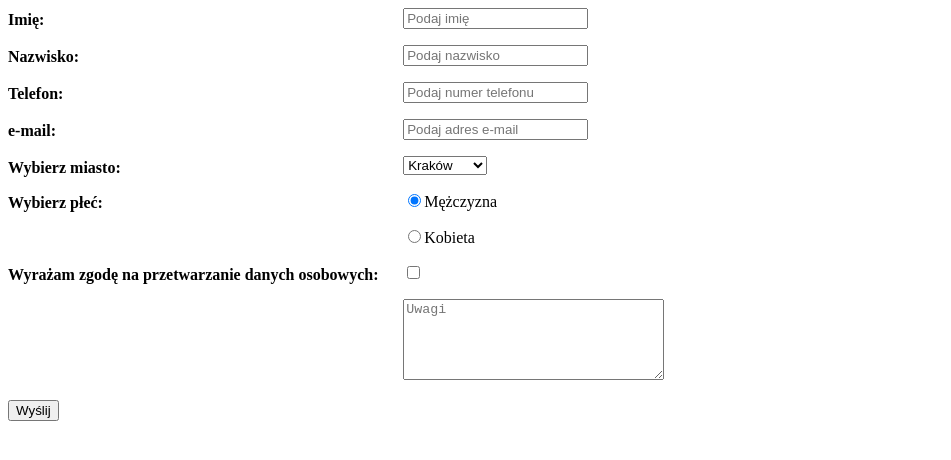
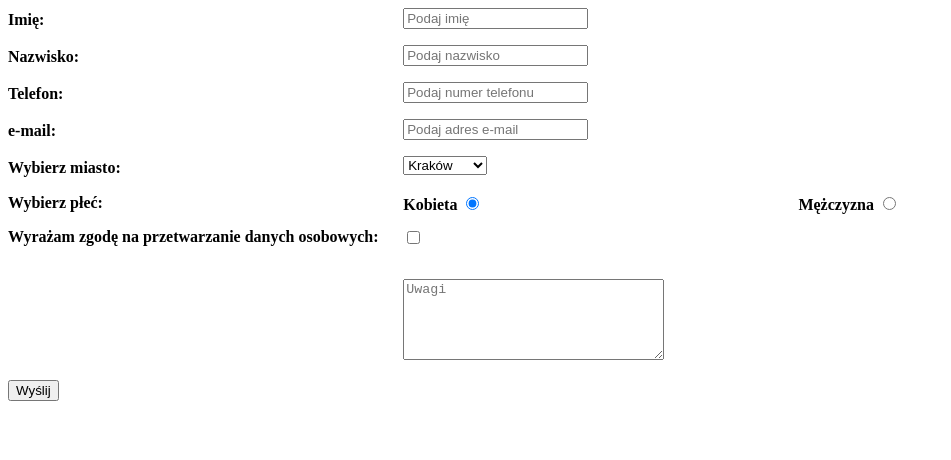
Before and after one commit to bodok2/bodok2.github.io, a plain HTML site: page zadania-domowe/1-formularz-html5/index.html in a window 1280 px wide. Shown: the whole page, without its empty margins (0-951 px from the left). Drawn offline with Linux system fonts and the light colour scheme.

Commit message:
dodanie labelek

```diff
--- a/zadania-domowe/1-formularz-html5/index.html
+++ b/zadania-domowe/1-formularz-html5/index.html
@@ -15,12 +15,9 @@
         }
     </style>
 
-    </head>
+</head>
 
-    <body>
-
-
-
+<body>
 
 
     <form action="https://formspree.io/bodok2@gmail.com" method="POST">
@@ -50,23 +47,32 @@
         </p>
         <p>
             <label for="male">Wybierz płeć:</label>
-            <input type="radio" id="male" name="gender" value="male" checked>Mężczyzna
+
         </p>
+        <label>Kobieta
+            <input type="radio" id="female" name="gender" value="female" checked>
+        </label>
+        <label>Mężczyzna
+            <input type="radio" id="male" name="gender" value="male">
+        </label>
+        <br>
         <p>
-            <label for="female"></label>
-            <input type="radio" id="female" name="gender" value="female">Kobieta
+            <label for="dane">
+                Wyrażam zgodę na przetwarzanie danych osobowych:
+            </label>
+            <label for="dane">
+                <input type="checkbox" id="dane" required>
+            </label>
         </p>
+        <br>
+        <br>
+        <br>
+        <label for="comment"></label>
+        <textarea name="comment" id="comment" rows="5" cols="30" placeholder="Uwagi"></textarea>
+
         <p>
-            <label for="dane">Wyrażam zgodę na przetwarzanie danych osobowych:</label>
-            <input type="checkbox" id="dane">
+            <input type="submit" value="Wyślij">
         </p>
-        <p>
-            <label for="comment"></label>
-            <textarea name="comment" id="comment" rows="5" cols="30" placeholder="Uwagi"></textarea>
-        </p>
-
-        <input type="submit" value="Wyślij">
-
 
 
     </form>
@@ -75,6 +81,6 @@
 
 
 
-    </body>
+</body>
 
 </html>
```
